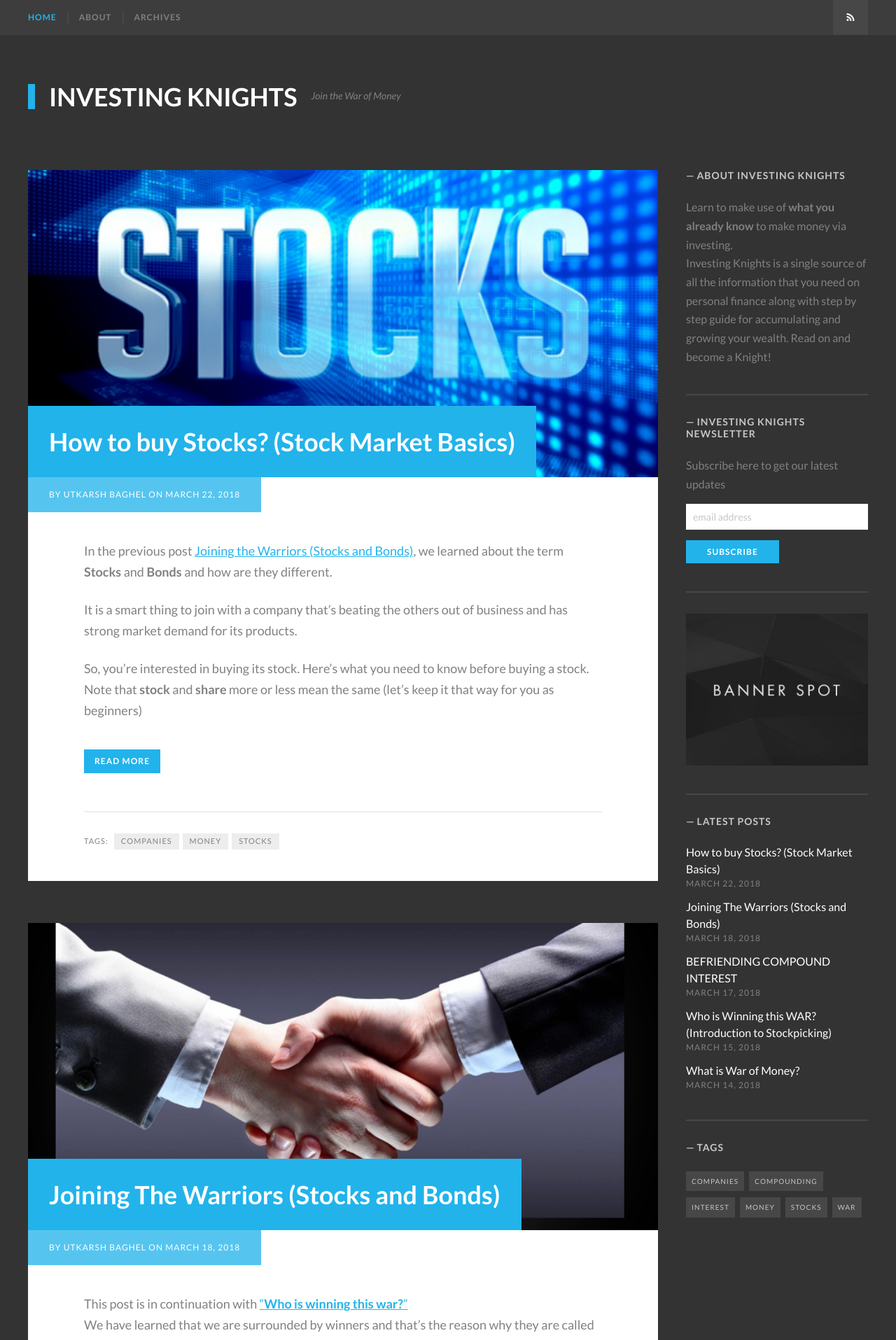
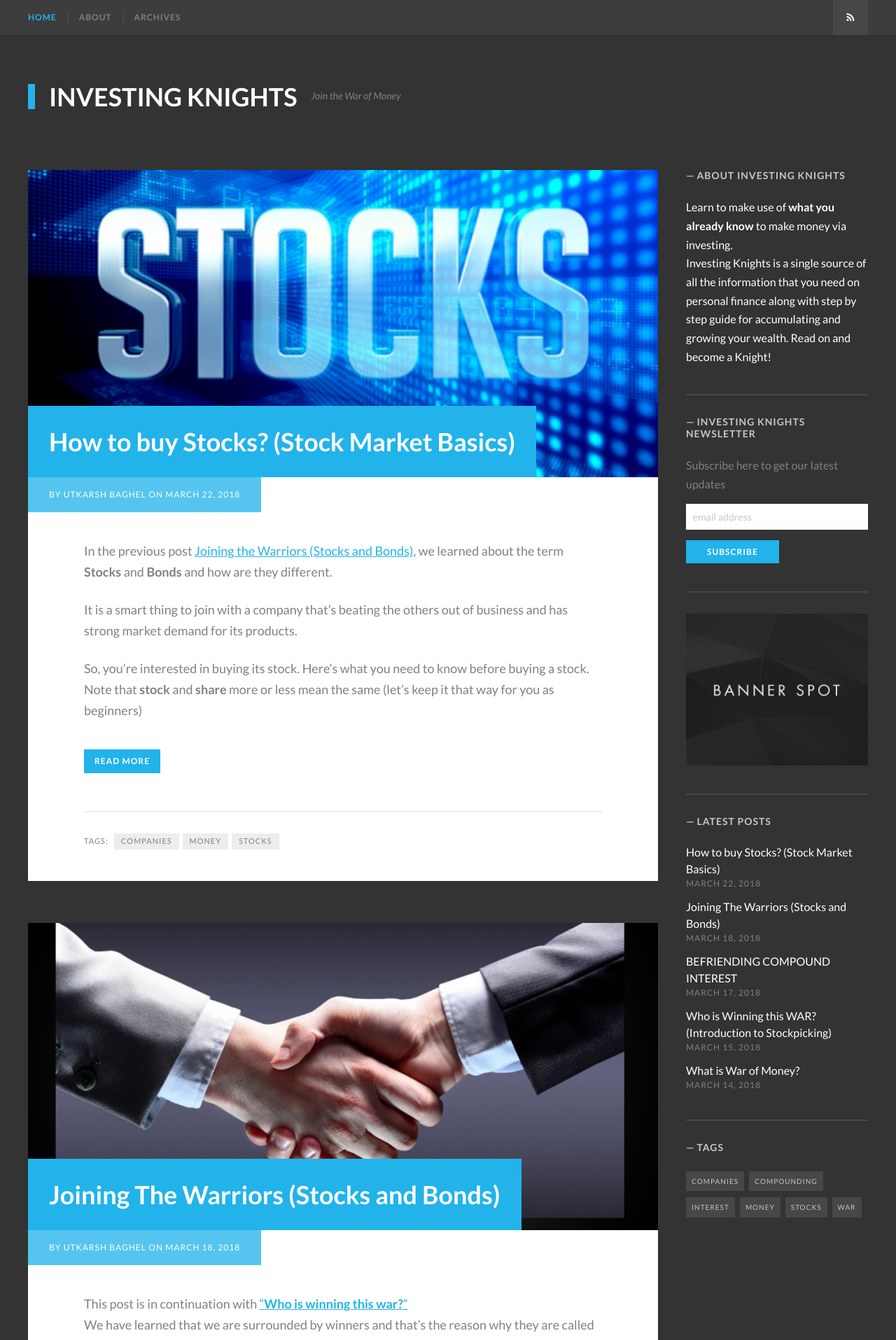
Before and after one commit to investingknights/investingknights.github.io, a Jekyll site: the page built from index.html, in a window 1280 px wide. Shown: the top 1915 px of the page at 70% size. Built offline with Jekyll 4.4.1, drawn with Linux system fonts in a browser that asks for light colours; some web fonts are replaced; the list of posts is cut into pages by our own code.

Commit message:
about IK color changed

```diff
--- a/_includes/sidebar.html
+++ b/_includes/sidebar.html
@@ -3,7 +3,7 @@
     {% if site.ik_bio and site.ik_name %}
     <section class="widget widget-text">
         <h2 class="widget-title">About {{ site.ik_name }}</h2>
-        <p>Learn to make use of <b>what you already know</b> to make money via investing.<br>
+        <p style="color:white;">Learn to make use of <b>what you already know</b> to make money via investing.<br>
             Investing Knights is a single source of all the information that you need on personal finance along
             with step by step guide for accumulating and growing your wealth. Read on and become a Knight!</p>
     </section><!-- .widget-text -->
```
